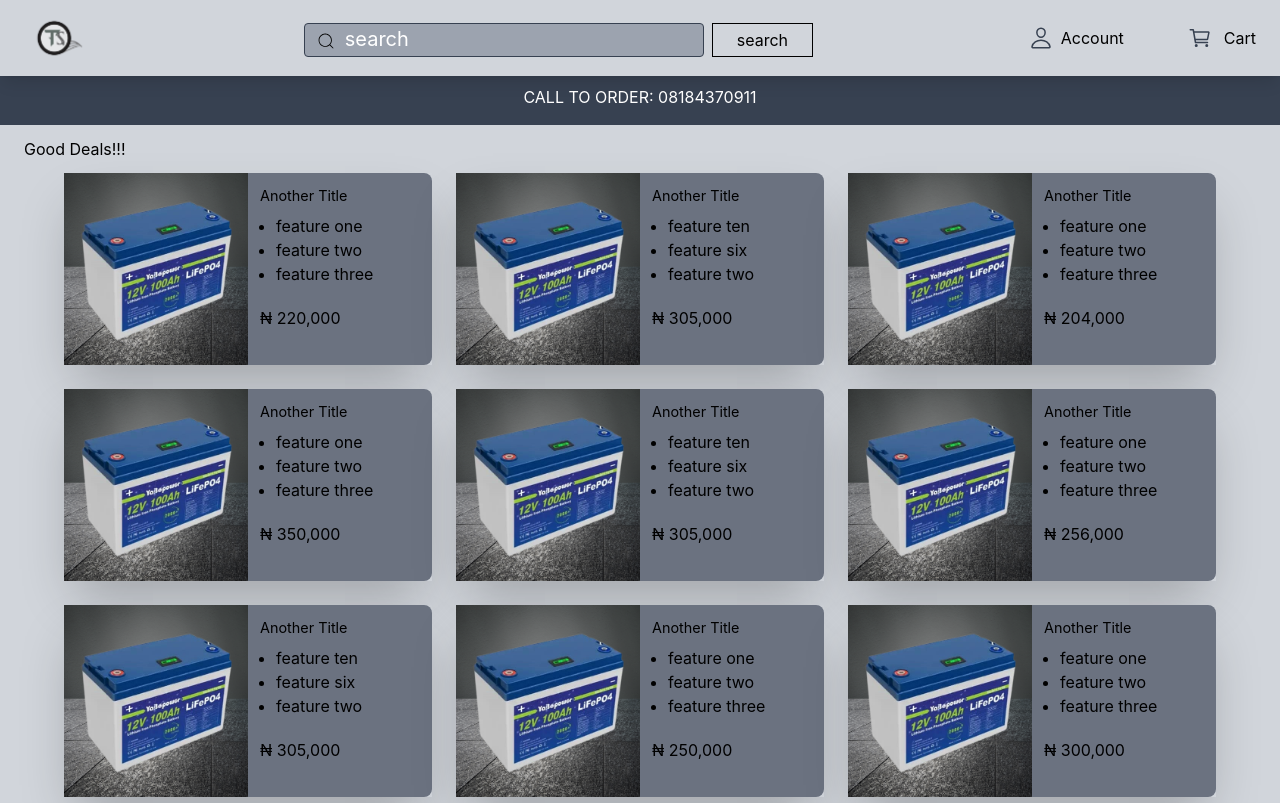
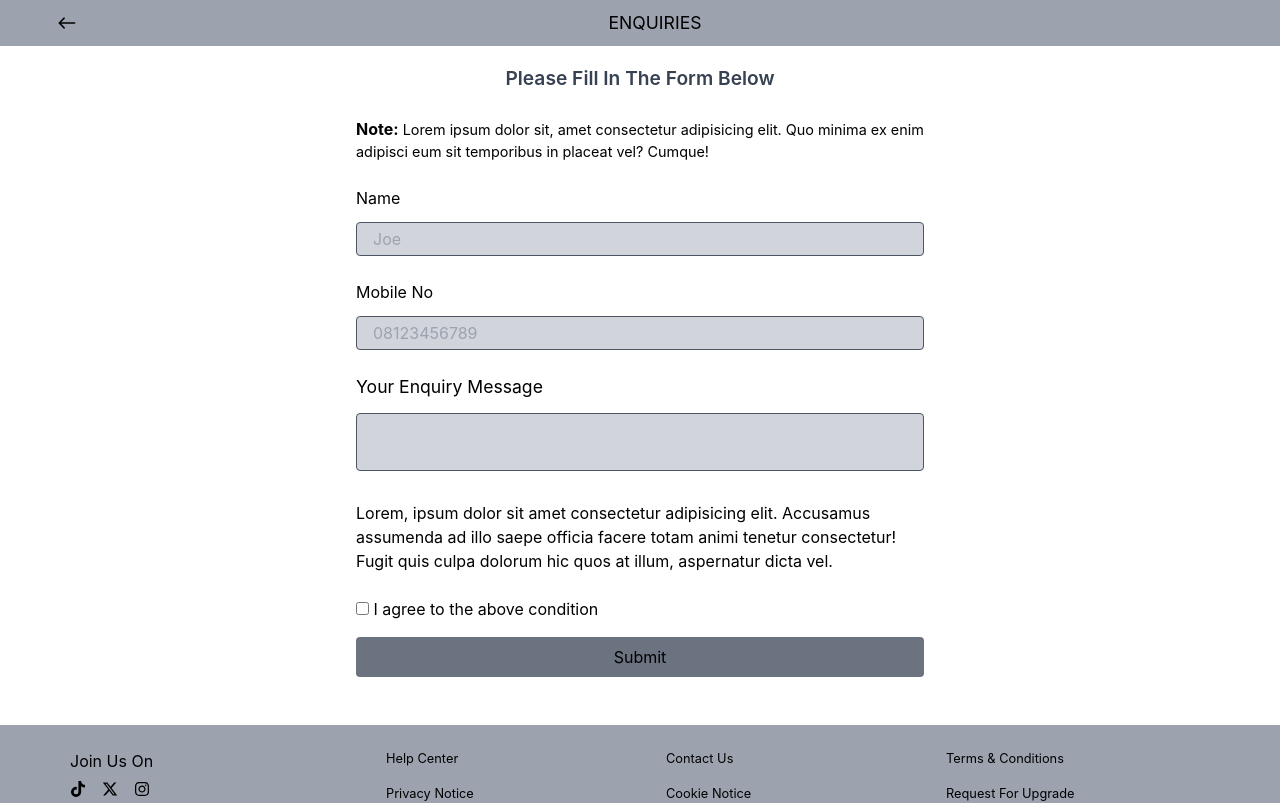
Before and after one commit to teslimdev/tsworld, a React (Create React App) app: page /Enquiries in a window 1280 px wide. Before the commit this address led to /. Shown: the top 803 px of the page. Built offline with nearby package versions, Linux system fonts and the light colour scheme; the HTML template or start-up script is replaced by a standard one.

Commit message:
Enquiries update

```diff
--- a/public/output.css
+++ b/public/output.css
@@ -646,8 +646,8 @@
   top: 50%;
 }
 
-.top-10 {
-  top: 2.5rem;
+.top-16 {
+  top: 4rem;
 }
 
 .top-3 {
@@ -676,10 +676,6 @@
 
 .top-\[20rem\] {
   top: 20rem;
-}
-
-.top-16 {
-  top: 4rem;
 }
 
 .z-10 {
--- a/src/App.js
+++ b/src/App.js
@@ -20,6 +20,7 @@
 import Cart from "./Container/Cart/Cart";
 import Logo from "./Compnents/Logo";
 import Notification from "./Compnents/Notificatiion";
+import Enquiries from "./Container/Enquiries/Enquiries";
 
 function App() {
   const [showLogo, setShowLogo] = useState(true);
@@ -89,6 +90,7 @@
         <Route path="/Signin" element={<Signin />} />
         <Route path="/Cart" element={<Cart />} />
         <Route path="*" element={<Navigate to="/" />} />
+        <Route path="/Enquiries" element={<Enquiries />} />
       </Routes>
       {showNotification && (
         <Notification onClose={handleNotificationClose} />
--- a/src/Compnents/Header.jsx
+++ b/src/Compnents/Header.jsx
@@ -218,14 +218,14 @@
                             </div>
                             <div>
                               <a
-                                href="/Notificatiion"
+                                href="/Enquiries"
                                 className={`${
                                   location.pathname === "/Contacts"
                                     ? "text-white font-semibold text-[0.9rem]"
                                     : "text-[0.9rem]"
                                 }`}
                               >
-                                <li className="border-b py-1 border-white">ABOUT US</li>
+                                <li className="border-b py-1 border-white">ENQUIRIES</li>
                               </a>
                             </div>
                             <div>
--- /dev/null
+++ b/src/Container/Enquiries/Enquiries.jsx
@@ -0,0 +1,116 @@
+import React, { useEffect, useRef, useState } from "react";
+import { IoIosArrowRoundBack } from "react-icons/io";
+import { Link } from "react-router-dom";
+import { Footer } from "../../Compnents";
+
+const Enquiries = () => {
+    const [loading, setLoading] = useState(true);
+  const otherDetailsRef = useRef(null);
+  const adjustTextareaHeight = () => {
+    const textarea = otherDetailsRef.current;
+    if (textarea) {
+      textarea.style.height = "auto";
+      textarea.style.height = `${textarea.scrollHeight}px`;
+    }
+  };
+
+  useEffect(() => {
+    adjustTextareaHeight(); // Adjust height initially
+  }, []);
+
+useEffect(() => {
+
+
+    // Simulate loading delay
+    const timer = setTimeout(() => {
+      setLoading(false);
+    }, 2000);
+
+    return () => clearTimeout(timer);
+  }, []);
+
+   if (loading) {
+    return (
+      <div className="fflex justify-center items-center relative container  bg-gray-300  h-svh">
+        <div className="absolute top-[20rem]  sl:top-[25rem] box border"></div>
+      </div>
+    );
+  }
+
+  return (
+     <div>
+      <div>
+        <div className="bg-gray-400 fixed w-full z-20">
+          <div className="flex items-center justify-between max-w-[1200px] m-auto px-3 py-2">
+            <p className="text-black text-3xl">
+              <Link to="/">
+                <IoIosArrowRoundBack />
+              </Link>
+            </p>
+            <h2 className="text-black text-[1.1rem] uppercase">Enquiries</h2>
+            <div></div> {/* This empty div creates space for the center alignment */}
+          </div>
+        </div>
+      </div>
+      <div className="pt-16">
+        <h2 className="text-center capitalize text-[1.2rem] font-semibold text-gray-700">Please fill in the form below</h2>
+        <div className="pt-6 max-w-[400px] md:max-w-[600px] px-4 m-auto">
+          <p className="text-[0.9rem] pb-6">
+            <span className="text-[1rem] font-bold">Note:</span> Lorem ipsum dolor sit, amet consectetur adipisicing elit. Quo minima ex enim adipisci eum sit temporibus in placeat vel? Cumque!
+          </p>
+          <form >
+            <label htmlFor="name">Name</label>
+            <br />
+            <input
+              type="text"
+              id="name"
+              name="name"
+              required
+              placeholder="Joe"
+              className="outline-none border w-full mb-6 mt-3 border-gray-600 bg-gray-300 rounded pl-4 pr-4 py-1"
+            />
+            <br />
+            <label htmlFor="phone">Mobile No</label>
+            <br />
+            <input
+              type="tel"
+              id="phone"
+              name="phone"
+              required
+              className="bg-gray-300 rounded mb-6 mt-3 w-full pl-4 pr-4 py-1 outline-none border border-gray-600"
+              placeholder="08123456789"
+            />
+            <br />
+
+            <div className="">
+              <label htmlFor="details" className="text-[1.1rem]">Your Enquiry Message</label>
+              <br />
+              <div className="pt-3">
+                <textarea
+                  id="details"
+                  name="details"
+                  required
+                  ref={otherDetailsRef}
+                  className="bg-gray-300 border w-full border-gray-600 rounded pl-4 pr-4 py-1 outline-none resize-none overflow-hidden"
+                  onInput={adjustTextareaHeight}
+                ></textarea>
+              </div>
+            </div>
+
+            <p className="py-6">Lorem, ipsum dolor sit amet consectetur adipisicing elit. Accusamus assumenda ad illo saepe officia facere totam animi tenetur consectetur! Fugit quis culpa dolorum hic quos at illum, aspernatur dicta vel.</p>
+            <input type="checkbox" required />
+            <label htmlFor=""> I agree to the above condition</label>
+            <br />
+            <div className="pb-12">
+              <button type="submit" className="mt-4 bg-gray-500  hover:bg-gray-700 hover:text-white px-4 py-2 w-full rounded">Submit</button>
+            </div>
+          </form>
+        </div>
+      </div>
+
+       <Footer/>
+    </div>
+  )
+}
+
+export default Enquiries
--- a/src/Container/Home/Home.js
+++ b/src/Container/Home/Home.js
@@ -1,5 +1,5 @@
 import React, { useEffect, useState } from "react";
-import { Footer, Header, Pages } from "../../Compnents";
+import { Footer, Header } from "../../Compnents";
 import { Link, useNavigate } from "react-router-dom";
 import { Swiper, SwiperSlide } from "swiper/react";
 import {
@@ -40,7 +40,7 @@
     JSON.parse(localStorage.getItem("recentlyClickedItems")) || []
   );
   const [loading, setLoading] = useState(false); // Set initial loading state to false
-  const swiperZIndex = 999;
+
   useEffect(() => {
     const isFirstVisit = localStorage.getItem("isFirstVisit") === null;
 
--- a/src/Container/index.js
+++ b/src/Container/index.js
@@ -16,3 +16,4 @@
 export { default as Signin} from "./Signin/Signin";
 export { default as Description} from "./Description/Description";
 export { default as Cart} from "./Cart/Cart";
+export { default as Enquiries} from "./Enquiries/Enquiries";
```
